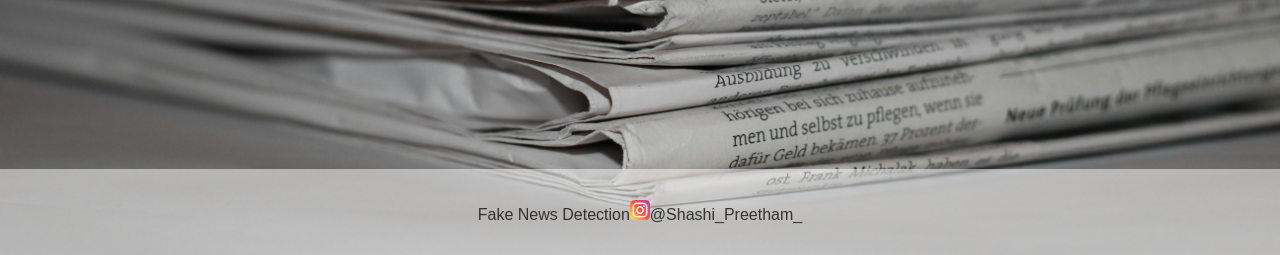
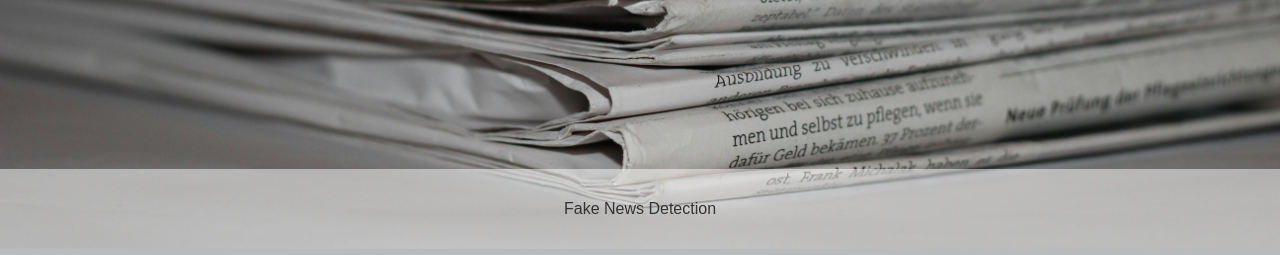
Before and after one commit to shashipreetham1018/Fake_news_detection, a Flask app: page / in a window 1280 px wide. Shown: the part 574-829 px from the top of the page. After the commit the page ends 788 px from the top, so only its background shows below. Run offline with Flask 3, Linux system fonts and the light colour scheme; parts of the project's set-up code (start-up, migrations or seed data) failed here and were passed over.

```diff
--- a/app.py
+++ b/app.py
@@ -1,3 +1,4 @@
+#user.name=shashipreetham1018
 from flask import Flask, request, render_template
 import joblib
 import os
--- a/templates/index.html
+++ b/templates/index.html
@@ -23,7 +23,8 @@
         </form>
     </main>
     <footer>
-        <p>Fake News Detection<img src="/static/instagram.png" alt="Instagram" width="20" height="20">@Shashi_Preetham_ </p>
+        <p>Fake News Detection </p>
         </footer>
 </body>
 </html>
+<img src="/st
```
